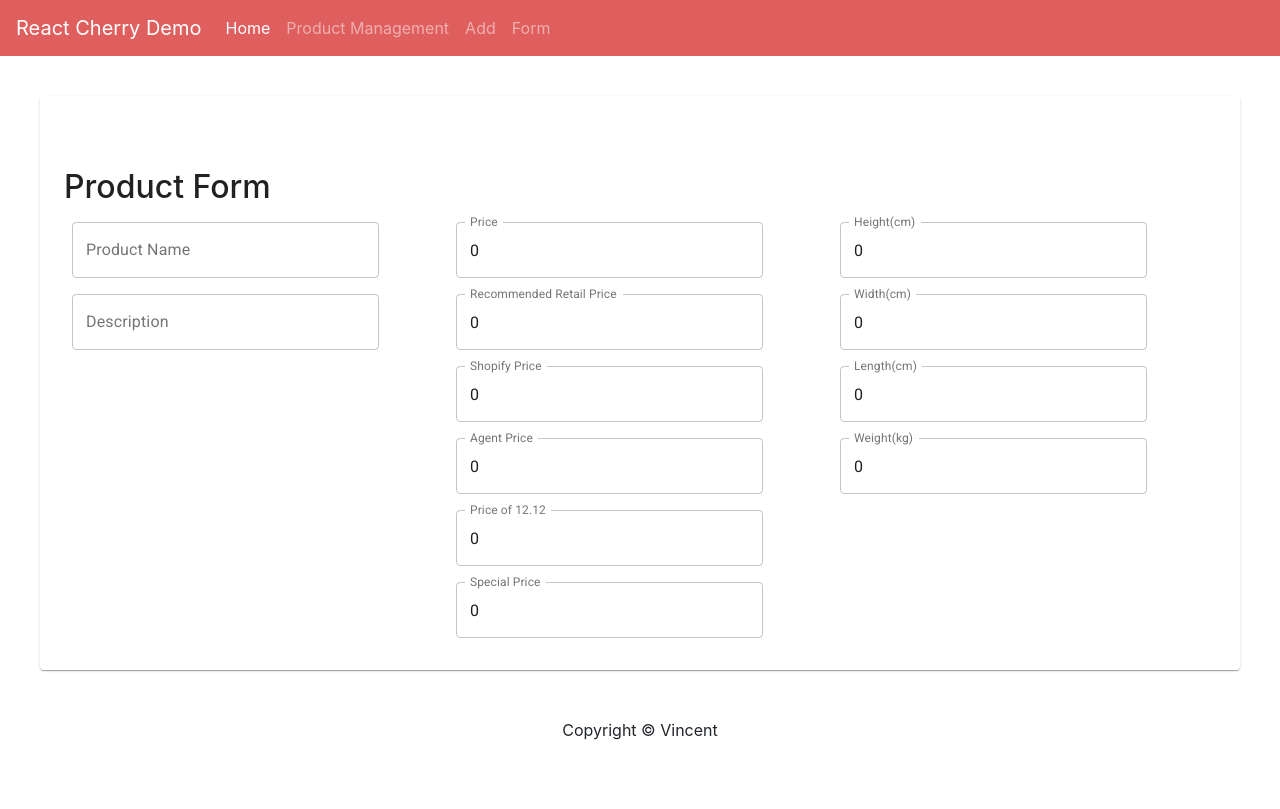
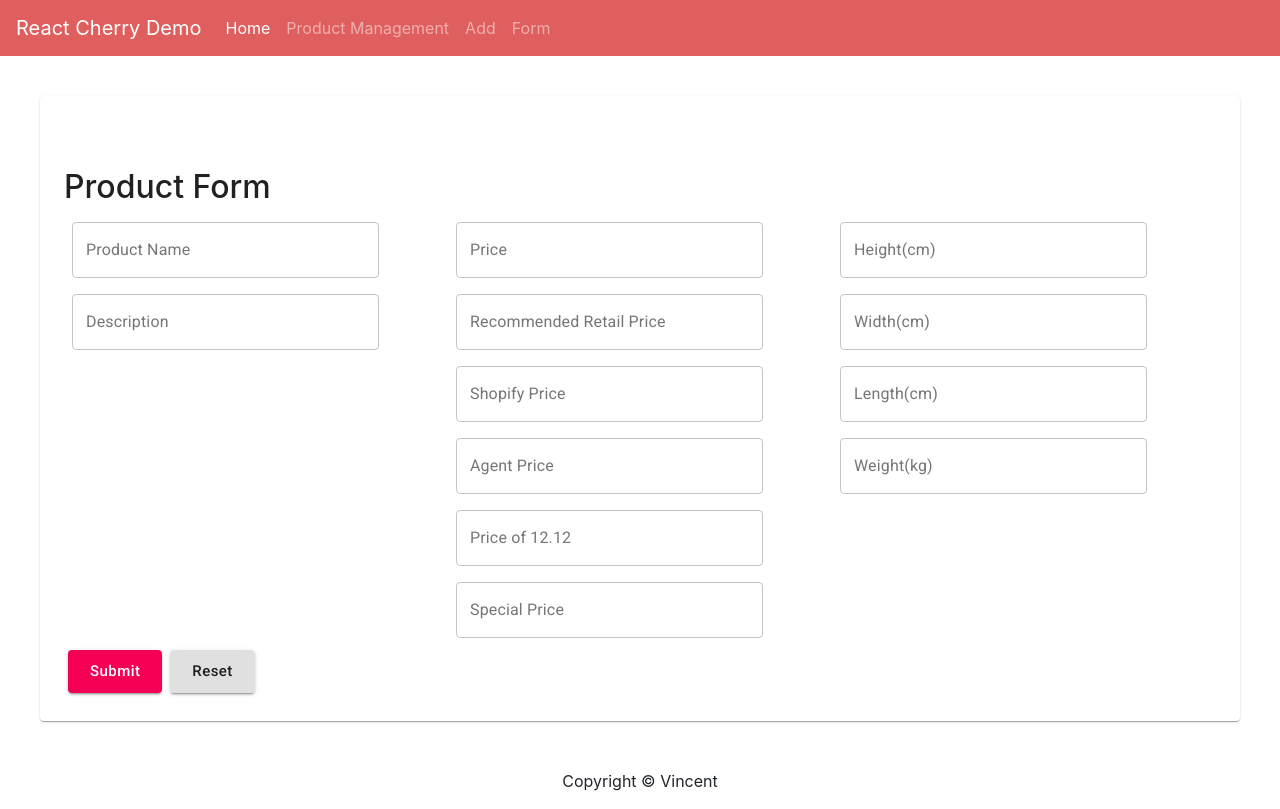
Before and after one commit to Hamsiny/React_Cherry_Demo, a React (Create React App) app: page /addproducts in a window 1280 px wide. Built offline with nearby package versions, Linux system fonts and the light colour scheme.

Commit message:
update form validation

```diff
--- /dev/null
+++ b/src/components/Controls/Button.tsx
@@ -0,0 +1,29 @@
+import React from "react";
+import { Button as MuiButton, makeStyles } from "@material-ui/core";
+
+const useStyles = makeStyles((theme) => ({
+  root: {
+    margin: theme.spacing(0.5),
+  },
+  label: {
+    textTransform: "none",
+  },
+}));
+
+export const Button = (props) => {
+  const { text, size, color, variant, onClick, ...other } = props;
+  const classes = useStyles();
+
+  return (
+    <MuiButton
+      variant={variant || "contained"}
+      size={size || "large"}
+      color={color || "primary"}
+      onClick={onClick}
+      {...other}
+      classes={{ root: classes.root, label: classes.label }}
+    >
+      {text}
+    </MuiButton>
+  );
+};
--- /dev/null
+++ b/src/components/Controls/Input.tsx
@@ -0,0 +1,17 @@
+import { TextField } from "@material-ui/core";
+import React from "react";
+
+export const Input = (props) => {
+  const { name, label, value, error = null, onChange } = props;
+
+  return (
+    <TextField
+      variant="outlined"
+      label={label}
+      name={name}
+      value={value}
+      onChange={onChange}
+      {...(error && {error:true, helperText:error})}
+    />
+  );
+};
--- a/src/components/ProductForm/ProductForm.tsx
+++ b/src/components/ProductForm/ProductForm.tsx
@@ -1,49 +1,69 @@
 import { Grid, makeStyles, TextField } from "@material-ui/core";
 import React, { useState } from "react";
 import CProduct from "../../models/CProduct";
+import { Button } from "../Controls/Button";
+import { Input } from "../Controls/Input";
 import { Form, UseForm } from "../UseForm";
 
-const initialValues: CProduct = {
-  productId: 0,
-  productName: "",
-  productCode: "",
-  imageUrl: "",
-  desciption: "",
-  price: 0,
-  priceRrp: 0,
-  priceShopify: 0,
-  priceAgent: 0,
-  price1212: 0,
-  priceSpecial: 0,
-  height: 0,
-  width: 0,
-  length: 0,
-  weight: 0,
-  packageQty: 0,
-  createdAt: new Date(),
-  updatedAt: new Date(),
-  isActive: 0,
-  tOrder: [],
-};
+// const initialValues: CProduct = {
+//   productId: 0,
+//   productName: "",
+//   productCode: "",
+//   imageUrl: "",
+//   desciption: "",
+//   price: 0,
+//   priceRrp: 0,
+//   priceShopify: 0,
+//   priceAgent: 0,
+//   price1212: 0,
+//   priceSpecial: 0,
+//   height: 0,
+//   width: 0,
+//   length: 0,
+//   weight: 0,
+//   packageQty: 0,
+//   createdAt: new Date(),
+//   updatedAt: new Date(),
+//   isActive: 0,
+//   tOrder: [],
+// };
+
+const initialValues = {} as CProduct;
 
 export const ProductForm = () => {
-  const { values, setValues, handleInputChange } = UseForm(initialValues);
+  const validate = () => {
+    let temp = {} as CProduct;
+    temp.productName = values.productName ? "" : "This field is required.";
+    temp.desciption = values.desciption ? "" : "This field is required.";
+    setErrors({ ...temp });
+
+    return Object.values(temp).every((x) => x == "");
+  };
+
+  const { values, setValues, errors, setErrors, handleInputChange } =
+    UseForm(initialValues);
+
+  const handleSubmit = (e) => {
+      e.preventDefault();
+    if (validate()) {
+      alert("test");
+    }
+  };
 
   return (
     <div className="mt-5">
       <h2>Product Form</h2>
-      <Form>
+      <Form onSubmit={handleSubmit}>
         <Grid container>
           <Grid item xs={4}>
-            <TextField
-              variant="outlined"
+            <Input
               label="Product Name"
               name="productName"
               value={values.productName}
               onChange={handleInputChange}
+              error={errors['productName']}
             />
-            <TextField
-              variant="outlined"
+            <Input
               label="Description"
               name="desciption"
               value={values.desciption}
@@ -51,44 +71,37 @@ export const ProductForm = () => {
             />
           </Grid>
           <Grid item xs={4}>
-            <TextField
-              variant="outlined"
+            <Input
               label="Price"
               name="price"
-              placeholder=""
               value={values.price}
               onChange={handleInputChange}
             />
-            <TextField
-              variant="outlined"
+            <Input
               label="Recommended Retail Price"
               name="priceRrp"
               value={values.priceRrp}
               onChange={handleInputChange}
             />
-            <TextField
-              variant="outlined"
+            <Input
               label="Shopify Price"
               name="priceShopify"
               value={values.priceShopify}
               onChange={handleInputChange}
             />
-            <TextField
-              variant="outlined"
+            <Input
               label="Agent Price"
               name="priceAgent"
               value={values.priceAgent}
               onChange={handleInputChange}
             />
-            <TextField
-              variant="outlined"
+            <Input
               label="Price of 12.12"
               name="price1212"
               value={values.price1212}
               onChange={handleInputChange}
             />
-            <TextField
-              variant="outlined"
+            <Input
               label="Special Price"
               name="priceSpecial"
               value={values.priceSpecial}
@@ -96,35 +109,35 @@ export const ProductForm = () => {
             />
           </Grid>
           <Grid item xs={4}>
-            <TextField
-              variant="outlined"
+            <Input
               label="Height(cm)"
               name="height"
               value={values.height}
               onChange={handleInputChange}
             />
-            <TextField
-              variant="outlined"
+            <Input
               label="Width(cm)"
               name="width"
               value={values.width}
               onChange={handleInputChange}
             />
-            <TextField
-              variant="outlined"
+            <Input
               label="Length(cm)"
               name="length"
               value={values.length}
               onChange={handleInputChange}
             />
-            <TextField
-              variant="outlined"
+            <Input
               label="Weight(kg)"
               name="weight"
               value={values.weight}
               onChange={handleInputChange}
             />
           </Grid>
+          <div>
+            <Button type="submit" color="secondary" text="Submit" />
+            <Button text="Reset" color="default" />
+          </div>
         </Grid>
       </Form>
     </div>
--- a/src/components/UseForm.tsx
+++ b/src/components/UseForm.tsx
@@ -3,6 +3,7 @@ import React, { useState } from "react";
 
 export const UseForm = (initialValues) => {
   const [values, setValues] = useState(initialValues);
+  const [errors, setErrors] = useState({});
 
   const handleInputChange = (e) => {
     const { name, value } = e.target;
@@ -11,6 +12,8 @@ export const UseForm = (initialValues) => {
   return {
     values,
     setValues,
+    errors,
+    setErrors,
     handleInputChange,
   };
 };
@@ -26,6 +29,11 @@ const useStyles = makeStyles((theme) => ({
 
 export const Form = (props) => {
   const classes = useStyles();
+  const {children, ...other} = props
 
-  return <form className={classes.root}>{props.children}</form>;
+  return (
+    <form className={classes.root} autoComplete="off" {...other}>
+      {props.children}
+    </form>
+  );
 };
```
